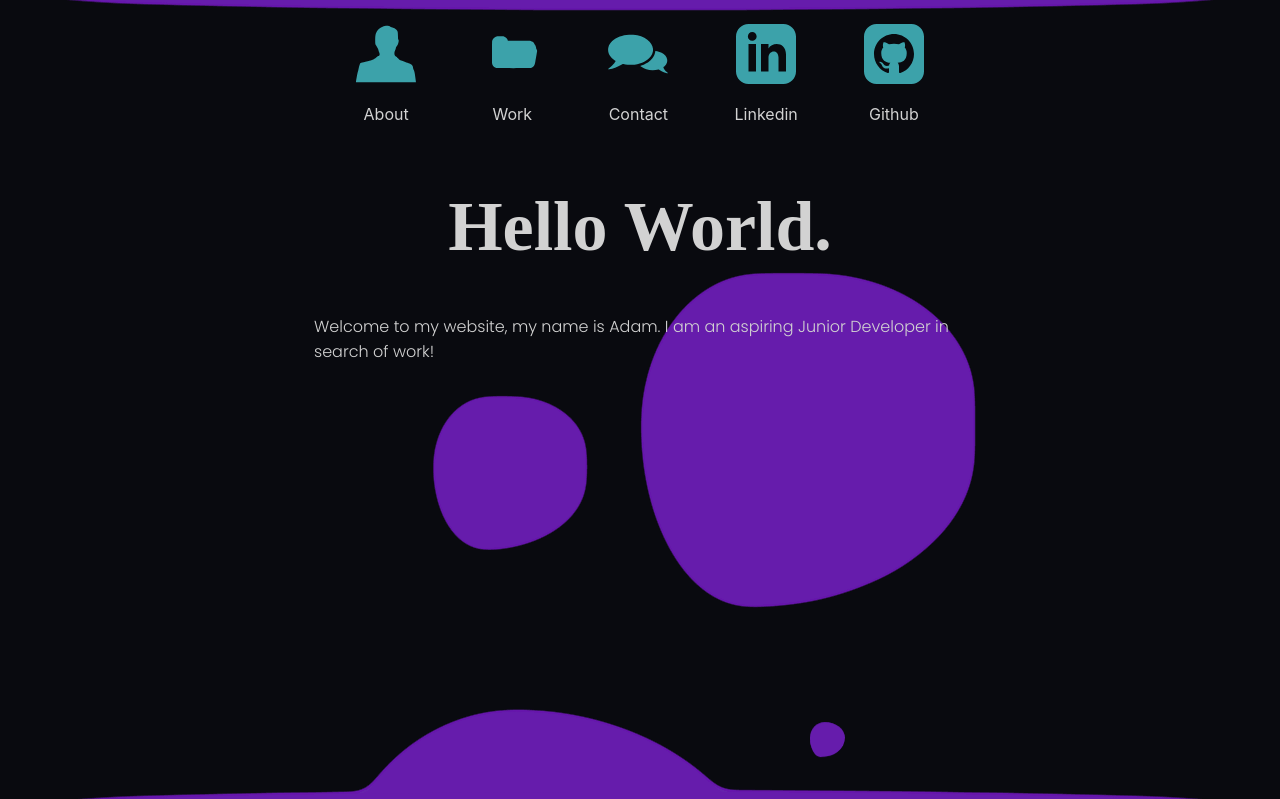
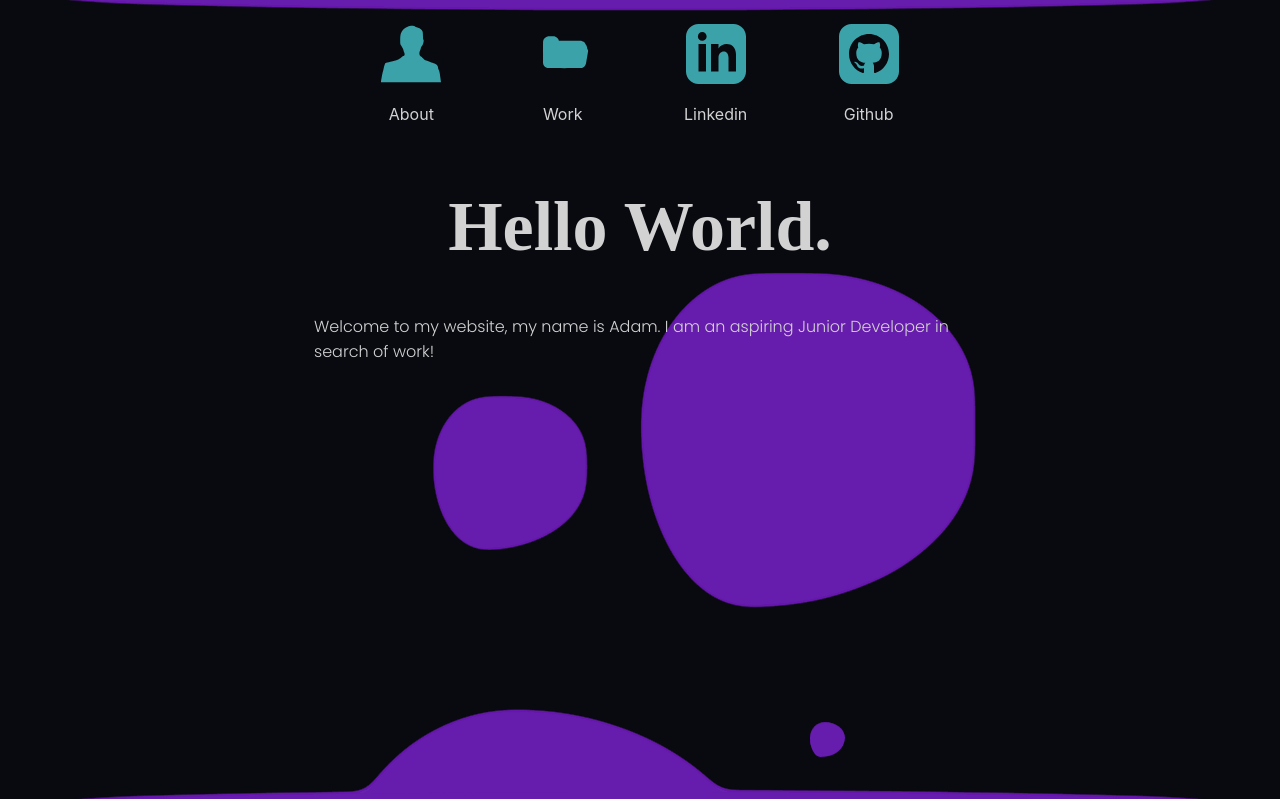
Before and after one commit to adj-91/portfolio, a React (Create React App) app: page / in a window 1280 px wide. Shown: the top 799 px of the page. Built offline with nearby package versions, Linux system fonts and the light colour scheme.

Commit message:
removed contact, as it is not used

```diff
--- a/src/components/NavBar/NavBar.js
+++ b/src/components/NavBar/NavBar.js
@@ -23,10 +23,10 @@ const NavBar = () => {
               <NavLink to="work"  ><WorkSvg /></NavLink>
             <p>Work</p>
             </div>
-            <div className="svgDiv">
+            {/* <div className="svgDiv">
               <NavLink to="contact" ><ContactSvg /></NavLink>
               <p>Contact</p>
-            </div>
+            </div> */}
 
             <div className="svgDiv" >
               <LinkedinSvg />
```
